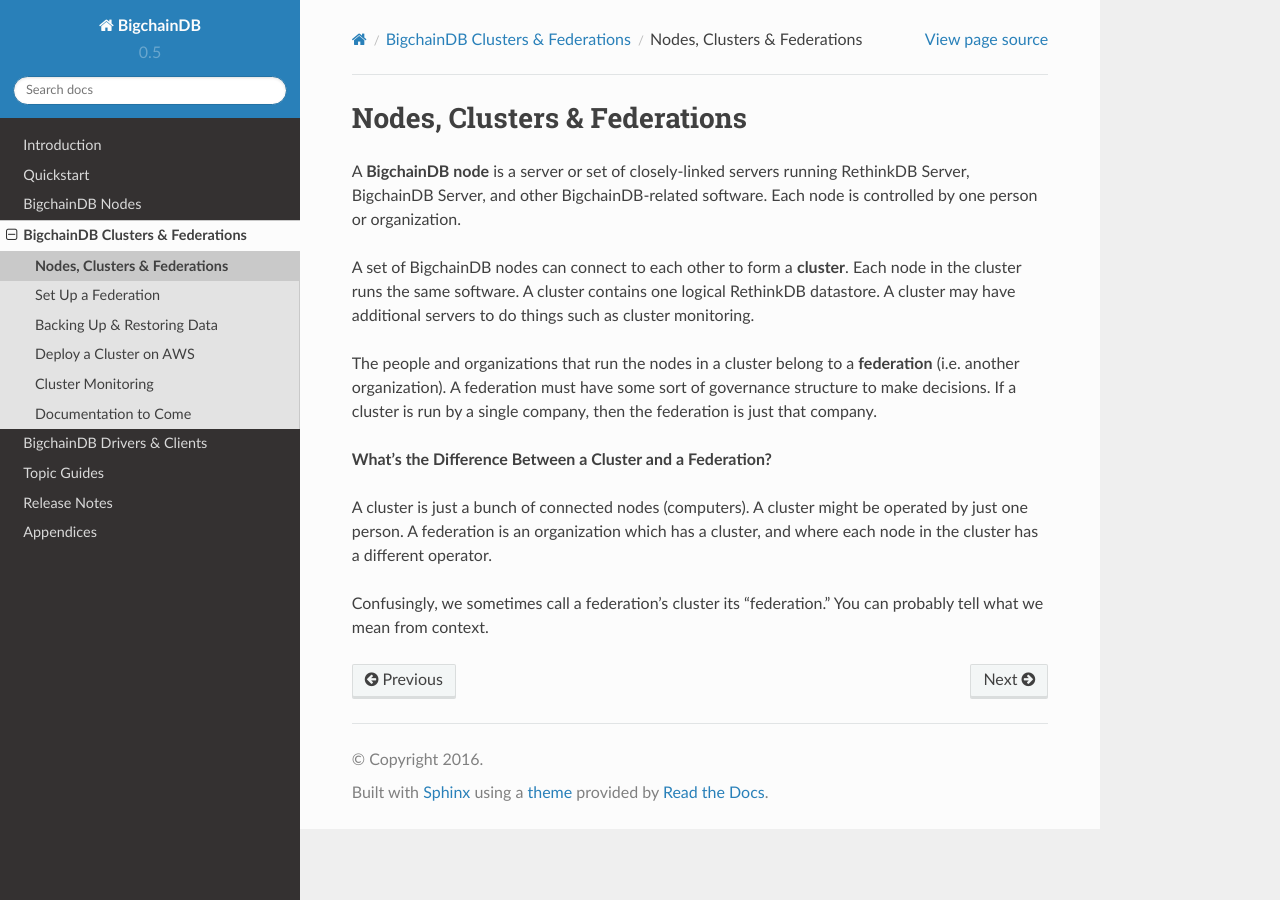
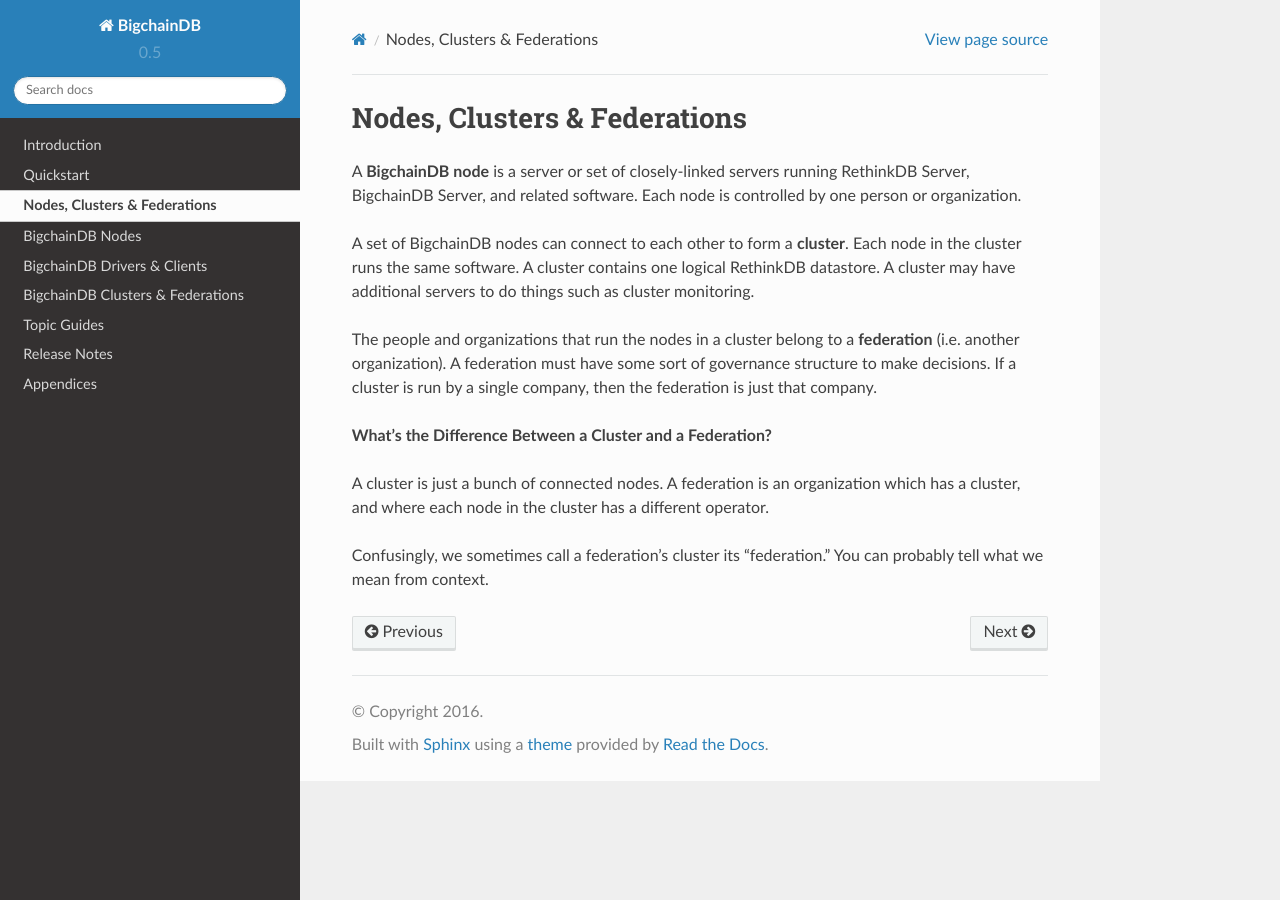
Before and after one commit to bigchaindb/bigchaindb, a Sphinx documentation site: the page built from docs/source/node-cluster-fed.md, in a window 1280 px wide. Built offline with Sphinx 7.4.7 and the Read the Docs theme 2.0.0, drawn with Linux system fonts in a browser that asks for light colours.

Commit message:
docs: moved 'Nodes, Clusters & Federations' earlier

```diff
--- a/docs/source/clusters-feds/index.rst
+++ b/docs/source/clusters-feds/index.rst
@@ -7,7 +7,6 @@
 .. toctree::
    :maxdepth: 1
 
-   node-cluster-fed
    set-up-a-federation
    backup
    deploy-on-aws
--- a/docs/source/index.rst
+++ b/docs/source/index.rst
@@ -9,9 +9,10 @@
 
    introduction
    quickstart
+   node-cluster-fed
    nodes/index
+   drivers-clients/index
    clusters-feds/index
-   drivers-clients/index
    topic-guides/index
    release-notes
    appendices/index
--- a/docs/source/clusters-feds/node-cluster-fed.md
+++ b/docs/source/node-cluster-fed.md
@@ -1,6 +1,6 @@
 # Nodes, Clusters & Federations
 
-A **BigchainDB node** is a server or set of closely-linked servers running RethinkDB Server, BigchainDB Server, and other BigchainDB-related software. Each node is controlled by one person or organization.
+A **BigchainDB node** is a server or set of closely-linked servers running RethinkDB Server, BigchainDB Server, and related software. Each node is controlled by one person or organization.
 
 A set of BigchainDB nodes can connect to each other to form a **cluster**. Each node in the cluster runs the same software. A cluster contains one logical RethinkDB datastore. A cluster may have additional servers to do things such as cluster monitoring.
 
@@ -8,6 +8,6 @@
 
 **What's the Difference Between a Cluster and a Federation?**
 
-A cluster is just a bunch of connected nodes (computers). A cluster might be operated by just one person. A federation is an organization which has a cluster, and where each node in the cluster has a different operator.
+A cluster is just a bunch of connected nodes. A federation is an organization which has a cluster, and where each node in the cluster has a different operator.
 
 Confusingly, we sometimes call a federation's cluster its "federation." You can probably tell what we mean from context.
```
